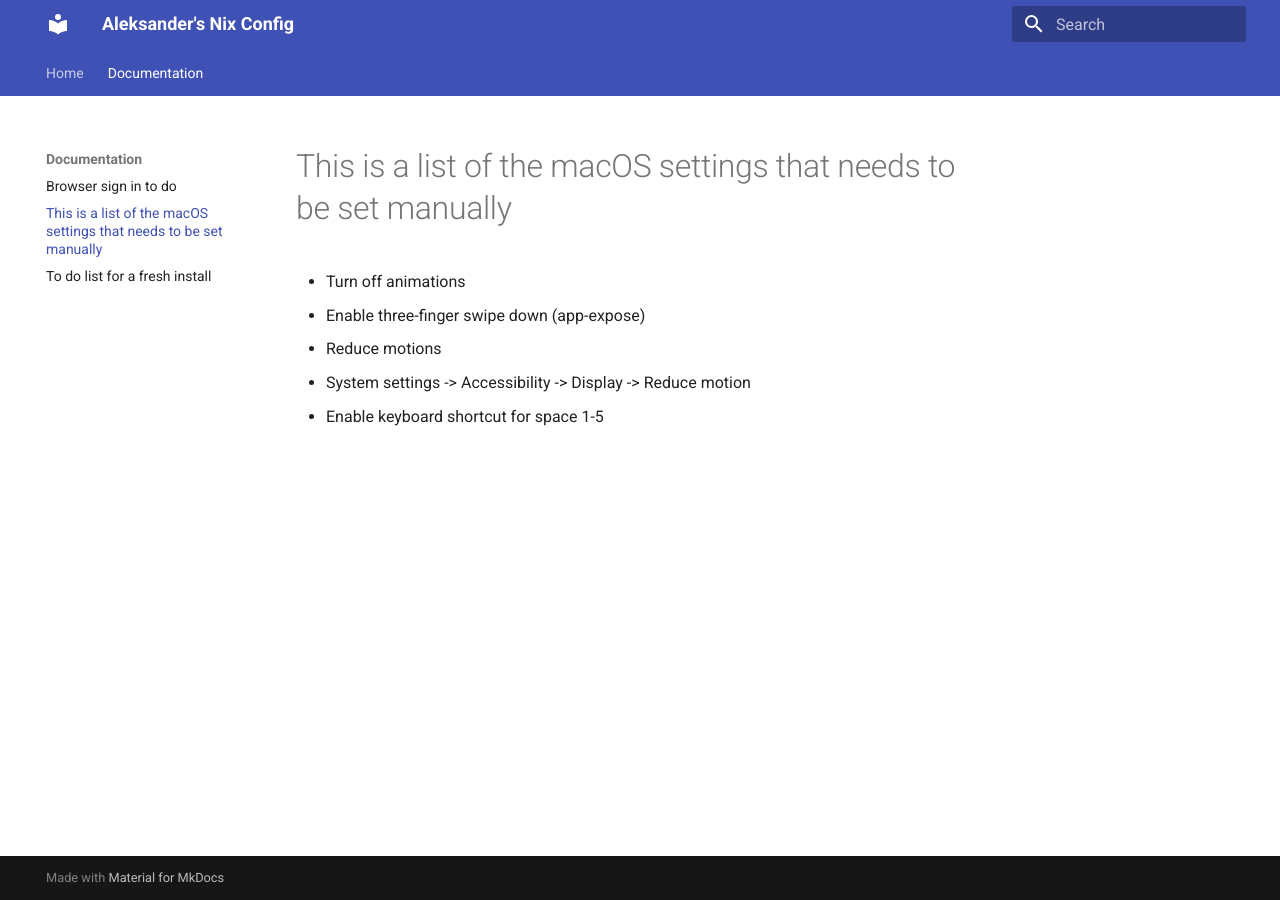
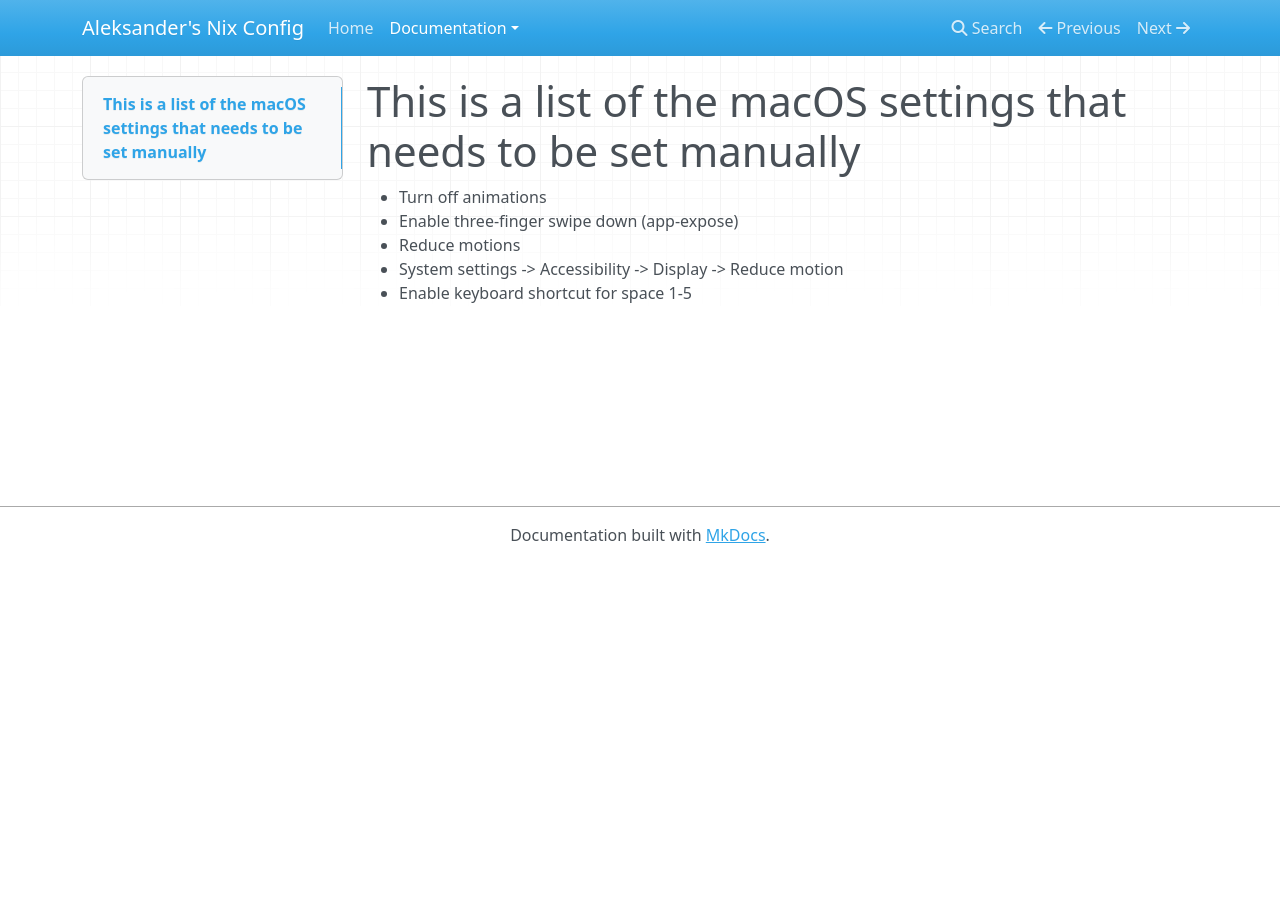
Before and after one commit to aleksanderbl29/nix-config, an MkDocs documentation site: the page built from docs/content/manual-things.md, in a window 1280 px wide. Built offline with MkDocs 1.6.1, drawn with Linux system fonts in a browser that asks for light colours; nearby versions of some CDN libraries.

Commit message:
Move readme to docs folder when built

```diff
--- a/docs/mkdocs.yml
+++ b/docs/mkdocs.yml
@@ -1,6 +1,6 @@
 site_name: Aleksander's Nix Config
 theme:
-  name: material
+  name: mkdocs
   features:
     - navigation.instant
     - navigation.tracking
@@ -16,7 +16,7 @@ docs_dir: content
 site_dir: ../site
 
 nav:
-  - Home: ../README.md
+  - Home: index.md
   - Documentation:
     - browser-signings.md
     - manual-things.md
```
Also changed, not shown: 1 other file.
